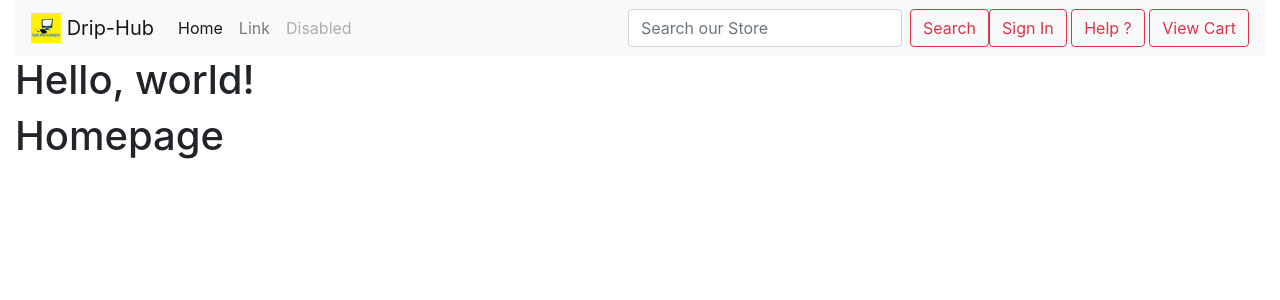
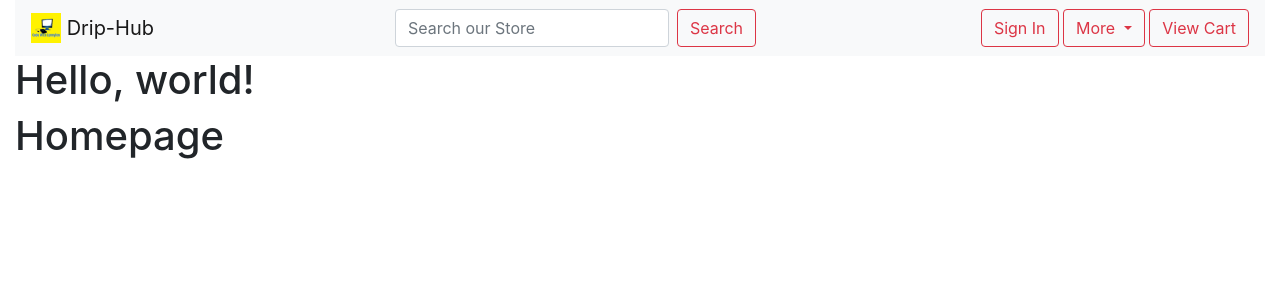
Before and after one commit to codewithlennylen/Drip-Hub-Platform, a Flask app: page / in a window 1280 px wide. Shown: the top 300 px of the page. Run offline with Flask 2, Linux system fonts and the light colour scheme; some libraries are stand-ins or nearby versions.

Commit message:
Update layout.html
navbar needs a bit of spacing but the basic structure is okay now

```diff
--- a/codebase/templates/layout.html
+++ b/codebase/templates/layout.html
@@ -11,7 +11,8 @@
     <!-- Bootstrap CSS -->
     <link rel="stylesheet" href="https://stackpath.bootstrapcdn.com/bootstrap/4.4.1/css/bootstrap.min.css" integrity="sha384-Vkoo8x4CGsO3+Hhxv8T/Q5PaXtkKtu6ug5TOeNV6gBiFeWPGFN9MuhOf23Q9Ifjh" crossorigin="anonymous">
 
-    <title>Hello, world!</title>
+    <link href=" {{ url_for('static', filename='favicon.ico') }}" rel="shortcut icon">
+    <title>Drip-Hub</title>
   </head>
 
 
@@ -21,34 +22,34 @@
 
     <!-- Navbar with Image and text -->
 
+    <!-- <nav class="navbar navbar-expand-md bg-primary sticky-top"> -->
     <nav class="navbar navbar-expand-lg navbar-light bg-light">
       <a class="navbar-brand"  href="/">
         <img src="{{ url_for('static', filename='favicon.ico') }}" width="30" height="30" class="d-inline-block align-top" alt="Logo"> Drip-Hub</a>
 
       <div class="collapse navbar-collapse" id="navbarTogglerDemo02">
 
-        <ul class="navbar-nav mr-auto mt-2 mt-lg-0">
-          <li class="nav-item active">
-            <a class="nav-link" href="#">Home <span class="sr-only">(current)</span></a>
-          </li>
-          <li class="nav-item">
-            <a class="nav-link" href="#">Link</a>
-          </li>
-          <li class="nav-item">
-            <a class="nav-link disabled" href="#" tabindex="-1" aria-disabled="true">Disabled</a>
-          </li>
-        </ul>
-
-        <form class="form-inline my-2 my-lg-0">
+        <form class="form-inline ml-auto">
           <input class="form-control mr-sm-2" type="search" placeholder="Search our Store">
           <button class="btn btn-outline-danger my-2 my-sm-0" type="submit">Search</button>
         </form>
 
-        <ul class="navbar-nav my-2 my-lg-0">
+        <ul class="navbar-nav ml-auto">
           <li class="nav-item active">
-            <button class="btn btn-outline-danger my-2 my-sm-0" type="submit">Sign In</button>
-            <button class="btn btn-outline-danger my-2 my-sm-0" type="submit">Help ?</button>
-            <button class="btn btn-outline-danger my-2 my-sm-0" type="submit">View Cart</button>
+            <a href="/" class="btn btn-outline-danger my-2 my-sm-0">Sign In</a>
+
+            <div class="btn-group">
+              <button type="button" class="btn btn-outline-danger dropdown-toggle" data-toggle="dropdown" aria-haspopup="true" aria-expanded="false">
+                More
+              </button>
+              <div class="dropdown-menu dropdown-menu-right">
+                <button class="dropdown-item btn-outline-danger" type="button ">Contact Us</button>
+                <button class="dropdown-item btn-outline-danger" type="button">About Drip-Hub</button>
+                <button class="dropdown-item btn-outline-danger" type="button">Sell on Drip-Hub</button>
+              </div>
+            </div>
+
+            <a href="/" class="btn btn-outline-danger my-2 my-sm-0">View Cart</a>
           </li>
         </ul>
 
```
